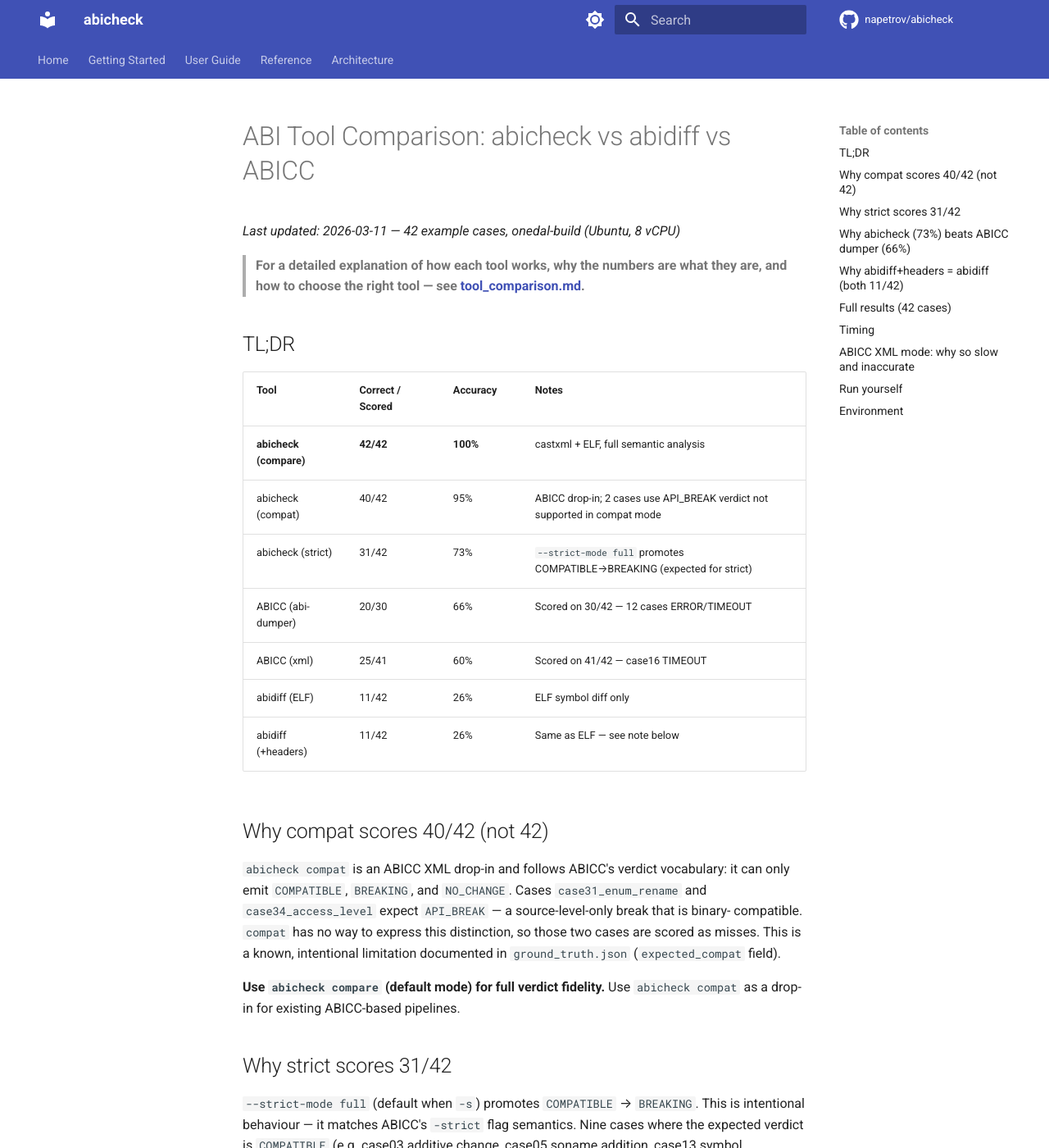
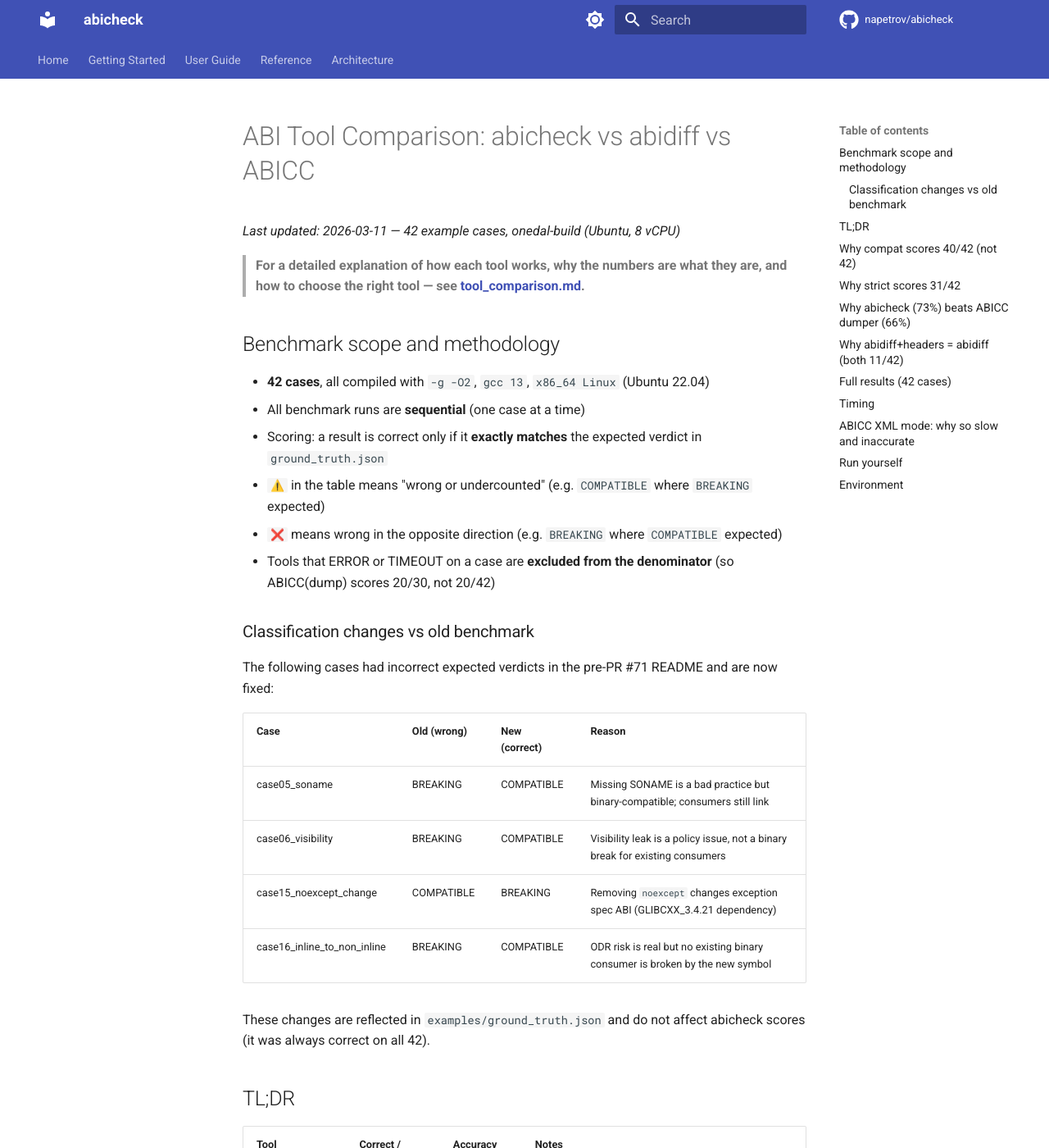
Before and after one commit to napetrov/abicheck, an MkDocs documentation site: the page built from docs/benchmark_report.md, in a window 1280 px wide and 1400 px high. Shown: the whole window at 82% size. Built offline with MkDocs 1.6.1 and Material for MkDocs 9.7.7, drawn with Linux system fonts in a browser that asks for light colours; comment, search, counter and statistics services are not loaded; some of the changed text lies outside the part shown.

Commit message:
docs: address devil's advocate review findings
- Add methodology section: scope, hardware, scoring rules, denominator policy
- Document classification changes (case05/06/15/16) vs old benchmark
  with rationale for each expected verdict flip
- Add footnote 3 on abicheck 100% score: self-designed suite, gcc13/x86_64
- Clarify legend: distinguish undercounted vs opposite-direction errors

```diff
--- a/docs/benchmark_report.md
+++ b/docs/benchmark_report.md
@@ -5,11 +5,33 @@
 > **For a detailed explanation of how each tool works, why the numbers are what they are,
 > and how to choose the right tool — see [tool_comparison.md](tool_comparison.md).**
 
+## Benchmark scope and methodology
+
+- **42 cases**, all compiled with `-g -O2`, `gcc 13`, `x86_64 Linux` (Ubuntu 22.04)
+- All benchmark runs are **sequential** (one case at a time)
+- Scoring: a result is correct only if it **exactly matches** the expected verdict in `ground_truth.json`
+- `⚠️` in the table means "wrong or undercounted" (e.g. `COMPATIBLE` where `BREAKING` expected)
+- `❌` means wrong in the opposite direction (e.g. `BREAKING` where `COMPATIBLE` expected)
+- Tools that ERROR or TIMEOUT on a case are **excluded from the denominator** (so ABICC(dump) scores 20/30, not 20/42)
+
+### Classification changes vs old benchmark
+
+The following cases had incorrect expected verdicts in the pre-PR #71 README and are now fixed:
+
+| Case | Old (wrong) | New (correct) | Reason |
+|------|------------|---------------|--------|
+| case05_soname | BREAKING | COMPATIBLE | Missing SONAME is a bad practice but binary-compatible; consumers still link |
+| case06_visibility | BREAKING | COMPATIBLE | Visibility leak is a policy issue, not a binary break for existing consumers |
+| case15_noexcept_change | COMPATIBLE | BREAKING | Removing `noexcept` changes exception spec ABI (GLIBCXX_3.4.21 dependency) |
+| case16_inline_to_non_inline | BREAKING | COMPATIBLE | ODR risk is real but no existing binary consumer is broken by the new symbol |
+
+These changes are reflected in `examples/ground_truth.json` and do not affect abicheck scores (it was always correct on all 42).
+
 ## TL;DR
 
 | Tool | Correct / Scored | Accuracy | Notes |
 |------|-----------------|----------|-------|
-| **abicheck (compare)** | **42/42** | **100%** | castxml + ELF, full semantic analysis |
+| **abicheck (compare)** | **42/42** | **100%** | castxml + ELF, full semantic analysis ³ |
 | abicheck (compat)  | 40/42 | 95% | ABICC drop-in; 2 cases use API_BREAK verdict not supported in compat mode |
 | abicheck (strict)  | 31/42 | 73% | `--strict-mode full` promotes COMPATIBLE→BREAKING (expected for strict) |
 | ABICC (abi-dumper) | 20/30 | 66% | Scored on 30/42 — 12 cases ERROR/TIMEOUT |
@@ -111,10 +133,11 @@
 | case40_field_layout | BREAKING | ✅ | ✅ | ✅ | ⚠️ NO_CHANGE | ⚠️ NO_CHANGE | ❌ ERROR | ⚠️ COMPAT |
 | case41_type_changes | BREAKING | ✅ | ✅ | ✅ | ✅ | ✅ | ✅ | ✅ |
 
-Legend: ✅ correct · ⚠️ wrong/undercounted · ❌ wrong · ⏱️ timed out
+Legend: ✅ correct · ⚠️ wrong/undercounted (e.g. COMPATIBLE when BREAKING expected) · ❌ wrong in opposite direction · ⏱️ timed out
 
 ¹ `strict` false positive: COMPATIBLE → BREAKING is expected with `--strict-mode full`; use `--strict-mode api` to avoid.
 ² `compat` known limitation: API_BREAK verdict not supported; maps to COMPATIBLE (scored as miss).
+³ Test cases authored for this benchmark; gcc 13, x86_64 Linux. Independent reproduction: `python3 scripts/benchmark_comparison.py`.
 
 ## Timing
 
```
